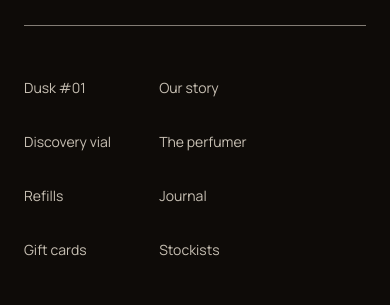
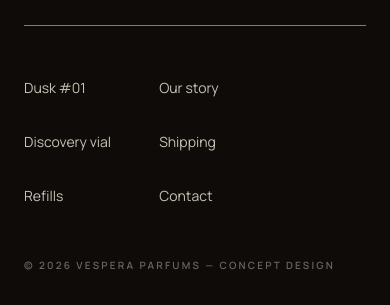
Before and after one commit to Nabeel-Ahmed-Dev/vespera-dusk, a Next.js app: page / in a window 390 px wide. Shown: the part 8533-8838 px from the top of the page. Built offline with nearby package versions, Linux system fonts and the light colour scheme.

Commit message:
fix: restore mobile footer links.
Co-authored-by: Cursor <cursoragent@cursor.com>

```diff
--- a/src/components/sections/FinalCtaFooter.tsx
+++ b/src/components/sections/FinalCtaFooter.tsx
@@ -100,9 +100,9 @@ export function FinalCtaFooter() {
 
       <div className="mx-auto w-full max-w-[1440px] px-6 sm:px-8 lg:px-12 lg:pt-[72px]">
         <div className="flex gap-12 text-sm text-cream/80 lg:hidden">
-          {site.footer.linkGroups.slice(0, 2).map((group) => (
-            <ul key={group.heading} className="flex flex-col gap-2.5">
-              {group.links.map((link) => (
+          {site.footer.mobileLinkColumns.map((column, columnIndex) => (
+            <ul key={columnIndex} className="flex flex-col gap-2.5">
+              {column.map((link) => (
                 <li key={link.label}>
                   <a
                     href={link.href}
--- a/src/content/site.ts
+++ b/src/content/site.ts
@@ -185,6 +185,7 @@ export type SiteContent = {
     subscribe: string;
     brandTagline: string;
     linkGroups: FooterLinkGroup[];
+    mobileLinkColumns: { label: string; href: string }[][];
     logo: string;
     copyright: string;
     legalLinks: { label: string; href: string }[];
@@ -493,6 +494,18 @@ export const site: SiteContent = {
         ],
       },
     ],
+    mobileLinkColumns: [
+      [
+        { label: "Dusk #01", href: "#offer" },
+        { label: "Discovery vial", href: "#offer" },
+        { label: "Refills", href: "#vessel" },
+      ],
+      [
+        { label: "Our story", href: "#story" },
+        { label: "Shipping", href: "#faq" },
+        { label: "Contact", href: "#footer" },
+      ],
+    ],
     logo: "VESPERA",
     copyright: "© 2026 VESPERA PARFUMS — CONCEPT DESIGN",
     legalLinks: [
```
